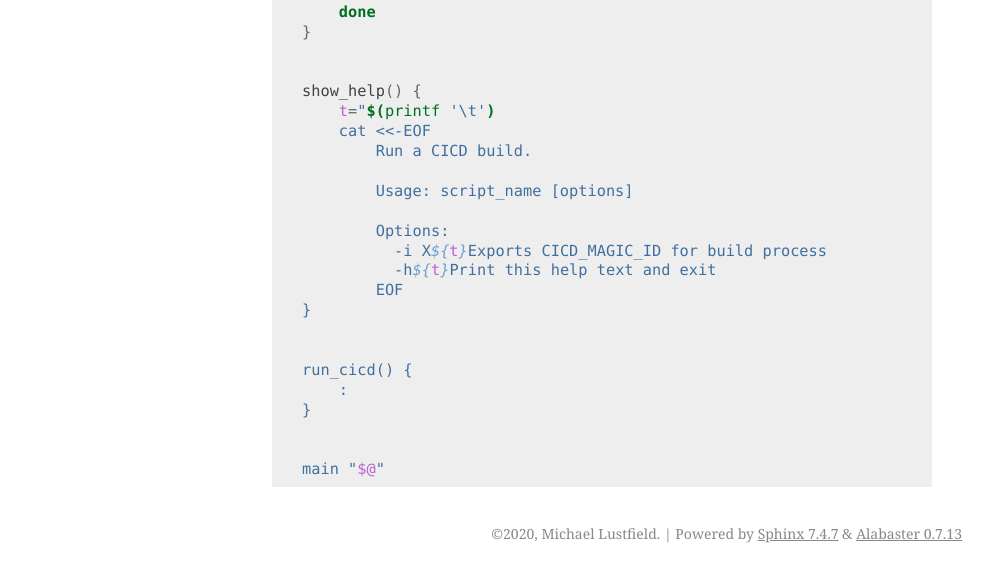
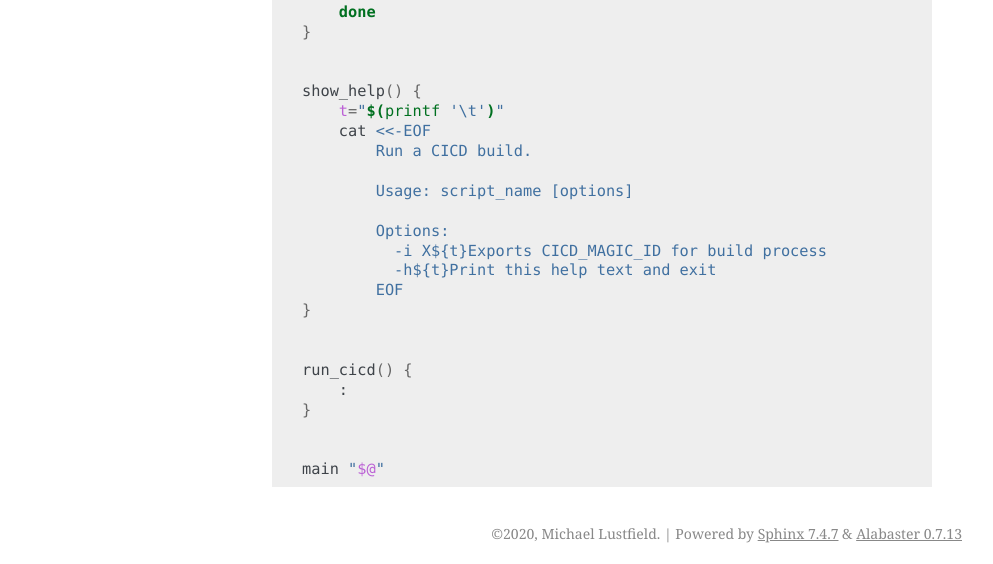
Before and after one commit to MTecknology/script-helpers, a Sphinx documentation site: the page built from docs/samples/shell.rst, in a window 1280 px wide. Shown: the part 1472-2036 px from the top of the page, without its empty margins (148-1141 px from the left). Built offline with Sphinx 7.4.7, drawn with Linux system fonts in a browser that asks for light colours; pages that are not in the unit, such as notebooks, are missing from menus.

Commit message:
Fix a typo in the example script

```diff
--- a/docs/samples/shell.rst
+++ b/docs/samples/shell.rst
@@ -78,7 +78,7 @@
 
 
     show_help() {
-        t="$(printf '\t')
+        t="$(printf '\t')"
         cat <<-EOF
             Run a CICD build.
 
```
